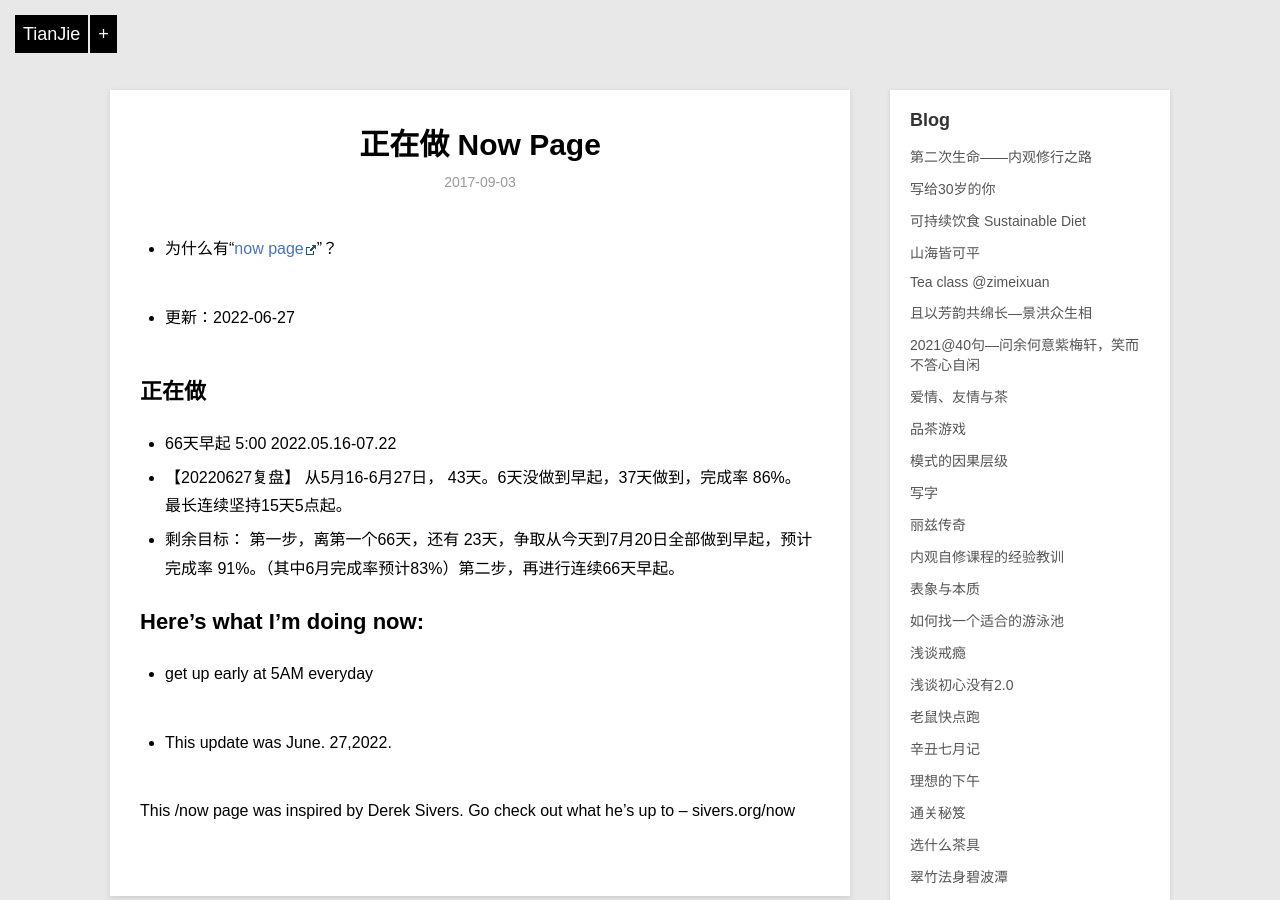
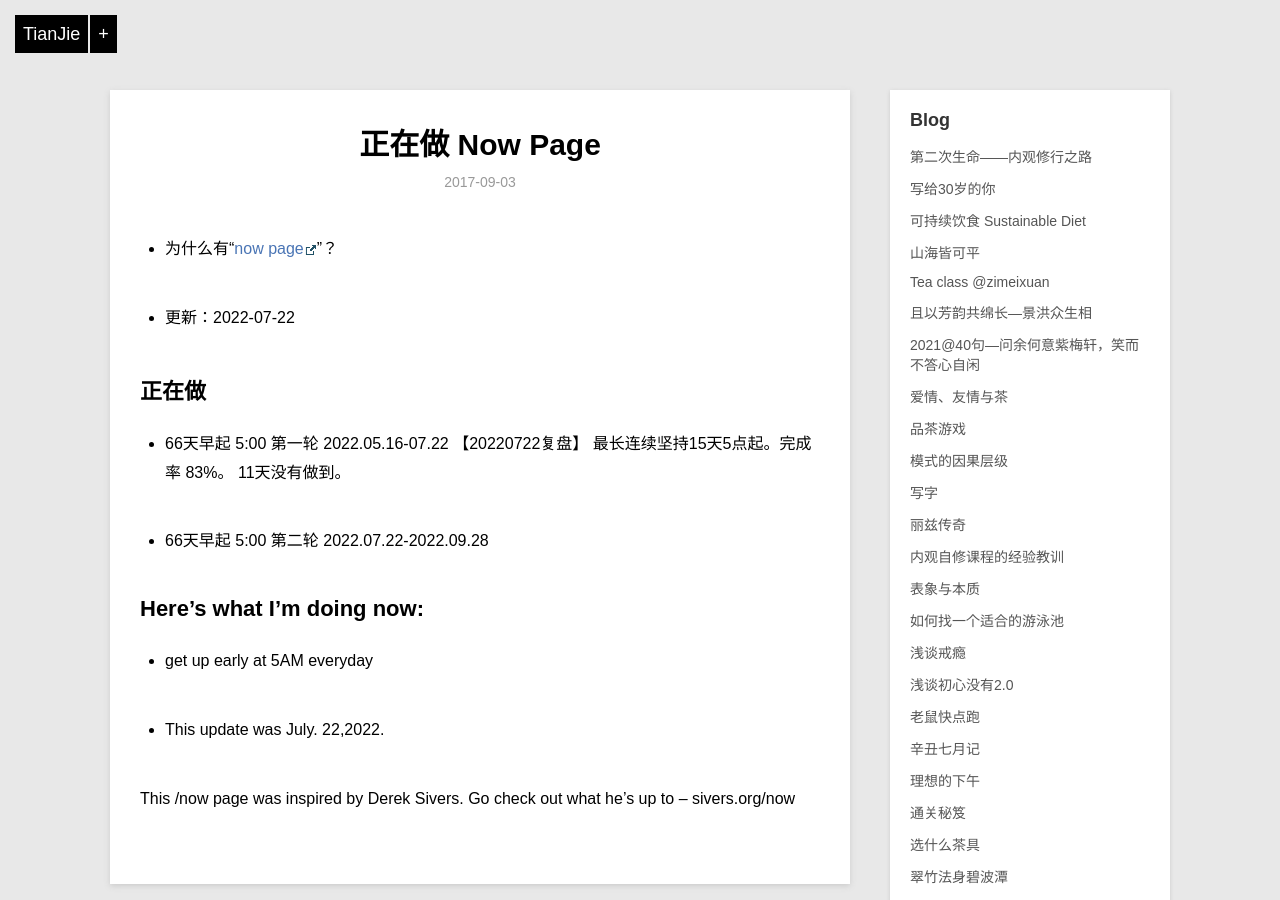
Before and after one commit to violettianjie/violettianjie.github.io, a Jekyll site: the page built from _posts/blog/2017-09-03-now.md, in a window 1280 px wide and 900 px high. Built offline with Jekyll 4.4.1, drawn with Linux system fonts in a browser that asks for light colours; comment, search, counter and statistics services are not loaded.

Commit message:
Update 2017-09-03-now.md

```diff
--- a/_posts/blog/2017-09-03-now.md
+++ b/_posts/blog/2017-09-03-now.md
@@ -9,16 +9,16 @@ category: blog
 - 为什么有“[now page](http://nownownow.com/about)”？
 
 
-- 更新：2022-06-27
+- 更新：2022-07-22
 
 
 ## 正在做
 
 
 
-- 66天早起 5:00 2022.05.16-07.22
-- 【20220627复盘】 从5月16-6月27日， 43天。6天没做到早起，37天做到，完成率 86%。 最长连续坚持15天5点起。
-- 剩余目标： 第一步，离第一个66天，还有 23天，争取从今天到7月20日全部做到早起，预计完成率 91%。（其中6月完成率预计83%）第二步，再进行连续66天早起。
+-  66天早起 5:00  第一轮 2022.05.16-07.22 【20220722复盘】  最长连续坚持15天5点起。完成率 83%。 11天没有做到。
+
+-  66天早起 5:00  第二轮 2022.07.22-2022.09.28
 
 
 
@@ -30,7 +30,7 @@ category: blog
 
 
 
-- This update was June. 27,2022.
+- This update was July. 22,2022.
 
 This /now page was inspired by Derek Sivers. Go check out what he’s up to – sivers.org/now
 
```
